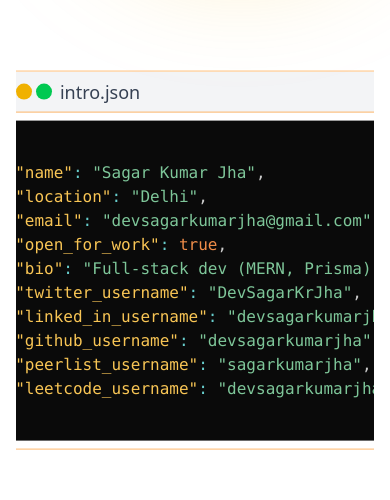
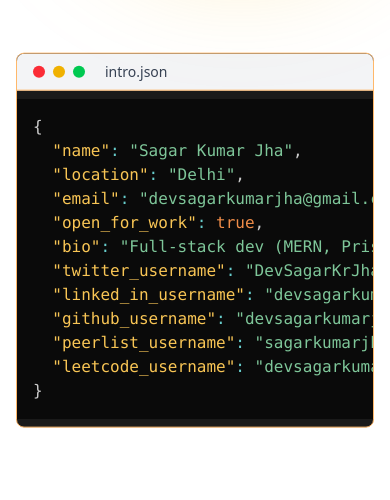
Before and after one commit to DevSagarKumarJha/me, a Next.js app: page / in a window 390 px wide. Shown: the part 731-1231 px from the top of the page. Built offline with nearby package versions, Linux system fonts and the light colour scheme; no server answers.

Commit message:
--bug fixes:  code element responsiveness

```diff
--- a/src/components/CodeExample.tsx
+++ b/src/components/CodeExample.tsx
@@ -15,7 +15,6 @@ interface CodeExampleProps {
   code?: string;
   language?: string;
   fileName?: string;
-  copyable?: boolean;
 }
 
 const langMap: Record<string, string> = {
@@ -42,34 +41,30 @@ export default function CodeExample({
   }, [code, resolvedLang]);
 
   return (
-    <div className="relative rounded-md overflow-hidden border border-orange-300 inset-2 md:inset-4 z-50 flex flex-col">
-      {/* Top bar */}
-      <div className="flex justify-start bg-gray-100 dark:bg-[#2a2a2a] border-b border-orange-300">
-        <div className="flex justify-center items-center gap-1 pl-4 pr-2">
-          <div className="bg-red-500 p-2 rounded-full"></div>
-          <div className="bg-yellow-500 p-2 rounded-full"></div>
-          <div className="bg-green-500 p-2 rounded-full"></div>
+    <div className="relative rounded-lg overflow-hidden border border-orange-300 bg-[#1a1a1a] w-full">
+      {/* Top Bar */}
+      <div className="flex items-center gap-2 px-4 py-2 bg-gray-100 dark:bg-[#262626] border-b border-orange-300">
+        <div className="flex items-center gap-2">
+          <span className="w-3 h-3 rounded-full bg-red-500"></span>
+          <span className="w-3 h-3 rounded-full bg-yellow-500"></span>
+          <span className="w-3 h-3 rounded-full bg-green-500"></span>
         </div>
 
         {fileName && (
-          <div className="flex items-center w-full py-1.5 md:py-2 text-gray-700 dark:text-gray-200 text-lg">
+          <p className="text-sm sm:text-base ml-3 text-gray-700 dark:text-gray-300 truncate">
             {fileName}
-          </div>
+          </p>
         )}
       </div>
 
       {/* Code Container */}
-      <div className="relative flex-1 justify-center items-center overflow-auto">
+      <div className="relative max-h-[60vh] sm:max-h-[75vh]">
         <pre
-          className={`sm:p-4 overflow-x-auto text-xs sm:text-sm`}
-          // 👇 static style (no dynamic values = SSR safe)
-          style={{ backgroundColor: "var(--code-bg, #0a0a0a)" }}
-          tabIndex={0} // 👈 explicitly added (fix mismatch)
+          className="p-3 sm:p-4 text-xs sm:text-sm"
+          style={{ backgroundColor: "#0a0a0a" }}
+          tabIndex={0}
         >
-          <code
-            ref={codeRef}
-            className={`language-${resolvedLang}`} // 👈 stable on server + client
-          >
+          <code ref={codeRef} className={`language-${resolvedLang} `}>
             {code}
           </code>
         </pre>
--- a/src/sections/HeroSection.tsx
+++ b/src/sections/HeroSection.tsx
@@ -48,7 +48,7 @@ const HeroSection: FC = () => {
         {"C++"}
       </div>
       <div className="absolute bottom-20 right-15 text-orange-500/50 font-mono text-4xl hidden lg:block">
-        {'<JS/>'}
+        {"<JS/>"}
       </div>
 
       <div className="md:max-w-7xl mx-auto sm:px-6 py-32 flex z-10 flex-col lg:grid lg:grid-cols-2 gap-12 items-center">
@@ -106,21 +106,21 @@ const HeroSection: FC = () => {
           </div>
         </motion.div>
 
-        {/* RIGHT SIDE */}
+        {/* RIGHT SIDE — FIXED */}
         <motion.div
-          initial={{ opacity: 0, scale: 0.9 }}
-          animate={{ opacity: 1, scale: 1 }}
-          transition={{ duration: 0.7, delay: 0.2 }}
-          className="flex justify-center h-full"
+          initial={{ opacity: 0, scale: 0.8, rotateX: 15 }}
+          animate={{ opacity: 1, scale: 1, rotateX: 0 }}
+          transition={{ duration: 0.9, ease: "easeOut" }}
+          className="flex justify-center w-full"
         >
           <motion.div
-            animate={{ y: [50, 0, 50] }}
+            animate={{ y: [20, 0, 20] }}
             transition={{
               duration: 4,
               repeat: Infinity,
               ease: "easeInOut",
             }}
-            className="w-full"
+            className="w-full max-w-md mx-auto"
           >
             <CodeExample code={Intro} fileName="intro.json" language="json" />
           </motion.div>
```
